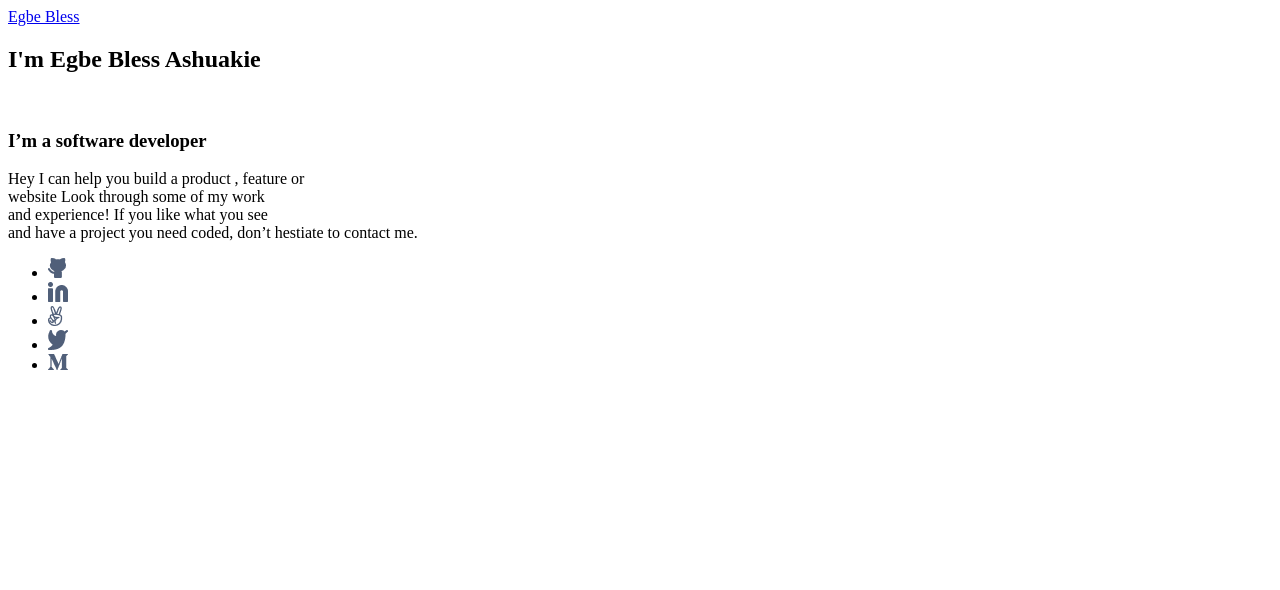
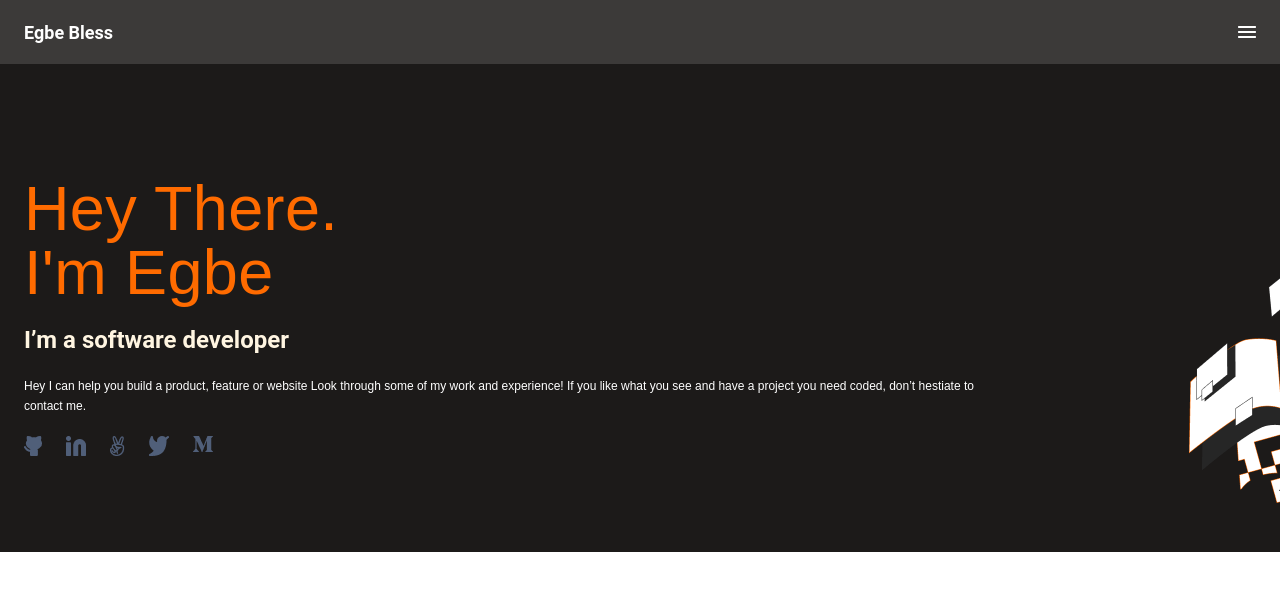
Before and after one commit to Ashuaks/Portfolio2, a website: page index.html in a window 1280 px wide. Drawn offline with Linux system fonts and the light colour scheme.

Commit message:
add changes on html and css files

```diff
--- a/index.html
+++ b/index.html
@@ -1,5 +1,6 @@
 <!DOCTYPE html>
 <html lang="en">
+
 <head>
     <meta charset="UTF-8">
     <meta http-equiv="X-UA-Compatible" content="IE=edge">
@@ -10,24 +11,25 @@
 <body>
     <main class="main">
         <header class="header">
+            <a href="#" class="name">Egbe Bless</a>
             <nav class="tool_bar">
-                <a href="#" class="name">Egbe Bless</a>
                 <img src="images/Union.png" alt="#">
             </nav>
         </header>
         <section class="middle_area">
-            <h1 class="abt_me">I'm Egbe Bless Ashuakie</h1><br>
+            <h1 class="abt_me">Hey There.<br>I'm Egbe</h1>
             <h3 class="software_dev">I’m a software developer</h3>
             <p class="headline">Hey
-                    I can help you build a product , feature or<br> website Look through some of my work<br> and experience! If you like what you see <br>and have a project you need coded,
-                    don’t hestiate to contact me.
+                I can help you build a product, feature or website Look through some of my work and experience!
+                If you like what you see and have a project you need coded,
+                don’t hestiate to contact me.
             </p>
             <ul class="list_img">
-                    <li><a href=""><img src="images/cat.png"></a></li>
-                    <li><a href=""><img src="images/Linkedin-icon.png"></a></li>
-                    <li><a href=""><img src="images/rabbit.png"></a></li>
-                    <li><a href=""><img src="images/Vector.png"</a></li>
-                    <li><a href=""><img src="images/m.png"></a></li>
+                <li><a href="#"><img src="images/cat.png" alt="icons"></a></li>
+                <li><a href="#"><img src="images/Linkedin-icon.png" alt="icons"></a></li>
+                <li><a href="#"><img src="images/rabbit.png" alt="icons"></a></li>
+                <li><a href="#"><img src="images/Vector.png" alt="icons"></a></li>
+                <li><a href="#"><img src="images/m.png" alt="icons"></a></li>
             </ul>
         </section>
     </main>
--- a/style.css
+++ b/style.css
@@ -1,80 +1,81 @@
-/* *{
-  height: 92px;
-  width: 375px;
-  left: 0px;
-  top: 0px;
-  border-radius: 0px;
+* {
+  margin: 0;
+  padding: 0;
 }
+
 .header {
   background-color: #3c3a39;
+  margin: auto;
+  display: flex;
+  justify-content: space-between;
+  align-items: center;
+  padding: 12px 24px;
+  height: 40px;
+}
+
+.name {
+  font-family: 'Roboto', sans-serif;
+  display: flex;
+  align-items: center;
+  text-align: center;
+  font-style: normal;
+  font-weight: 700;
+  font-size: 18px;
+  color: #fff;
+  text-decoration: none;
 }
 
 .tool_bar {
+  color: #acb7c3;
   display: flex;
-  height: 48px;
-  justify-content: space-between;
-}
-
-.name {
-  margin-left: 24px;
-  font-family: system-ui, -apple-system, BlinkMacSystemFont, 'Segoe UI', Roboto, Oxygen, Ubuntu, Cantarell, 'Open Sans', 'Helvetica Neue', sans-serif;
-  font-style: normal;
-  font-weight: 700;
-  font-size: 18px;
-  line-height: 20px;
-  align-self: center;
-  color: #ffffff;
-}
-
-.bar_image {
-  margin-right: 24px;
-  align-self: center;
-  text-align: center;
-  padding-top: 8px;
-  border: none;
-  background-color: #abc7c3;
+  margin-left: 5px;
 }
 
 .middle_area {
-  background: #1c1a19;
   background-image: url("images/background.png");
   background-repeat: no-repeat;
-  background-position: right;
-  border: 1px solid black;
+  background-color: #1c1a19;
+  background-position: bottom right;
+  padding: 12px 24px;
 }
 
 .abt_me {
-  width: 327px;
-  height: 124px;
-  color: #ff6b00;
+  font-family: 'Crete Round', sans-serif;
   font-style: normal;
-  font-family: 'Crete Round';
-  font-weight: 400;
-  flex: none;
-  font-size: 56px;
+  font-weight: 460;
+  font-size: 63px;
   line-height: 64px;
   letter-spacing: 0.37px;
+  color: #ff6b00;
+  margin-top: 100px;
 }
 
 .software_dev {
-  font-family: 'Roboto';
+  font-family: 'Roboto', sans-serif;
   font-style: normal;
   font-weight: 700;
   font-size: 24px;
   line-height: 32px;
+  color: #fff5e1;
+  margin-top: 20px;
+}
+
+.headline {
+  font-family: 'Poppins', sans-serif;
+  font-style: normal;
+  font-weight: 400;
+  font-size: 12px;
+  line-height: 20px;
+  color: #fff;
+  margin-top: 20px;
+  width: 75vw;
+}
+
+.list_img {
   display: flex;
-  align-items: center;
-  color: #fff5e1;
-  flex: none;
-  order: 1;
-  flex-grow: 0;
-  margin: 12px 24px 12px 24px;
+  flex-direction: row;
+  gap: 24px;
+  list-style-type: none;
+  margin-top: 20px;
+  margin-bottom: 80px;
 }
-.headline {
-    font-family: 'Poppins';
-    font-style: normal;
-    font-weight: 400;
-    font-size: 16px;
-    line-height: 24px;
-    color: #ffffff;
-} */
```
